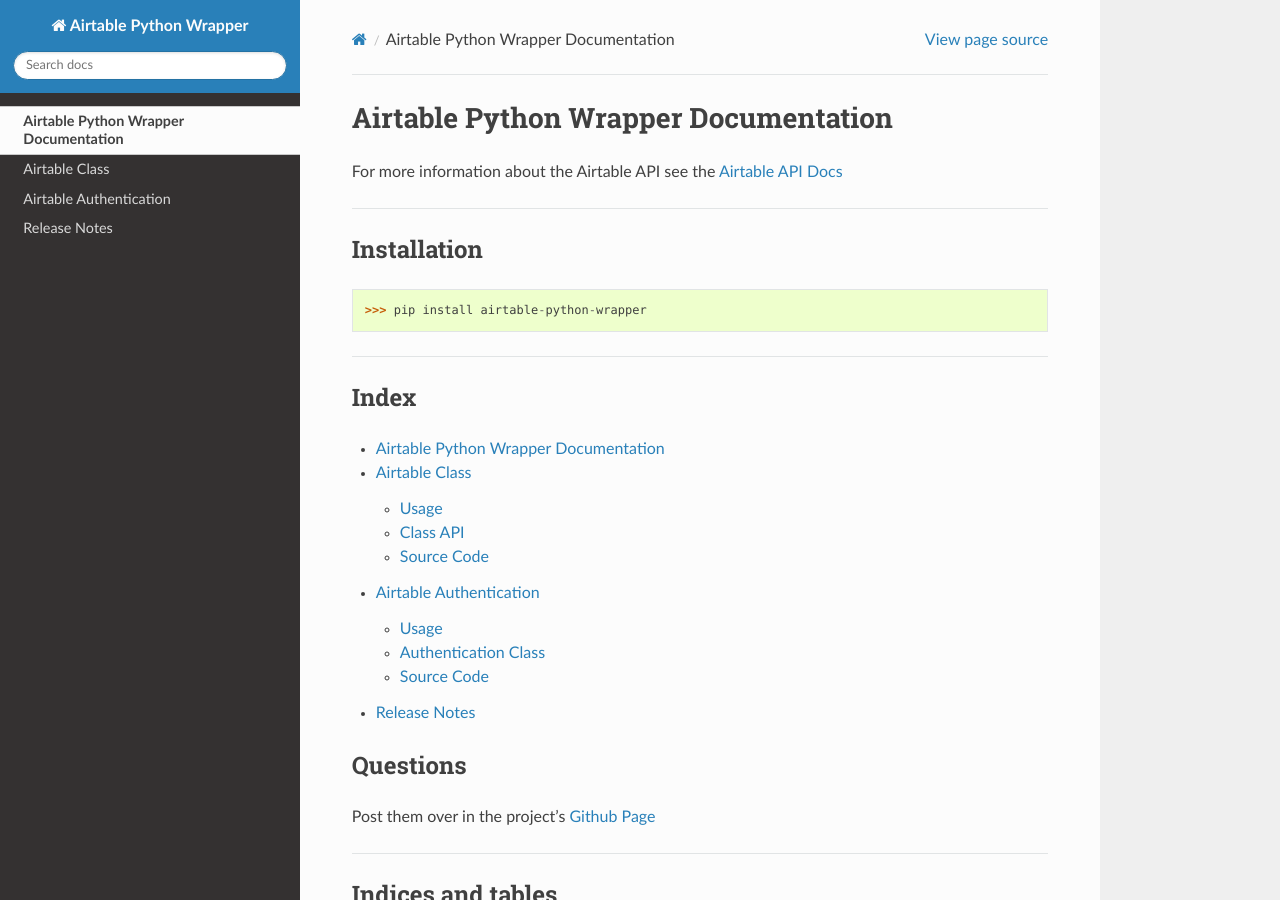
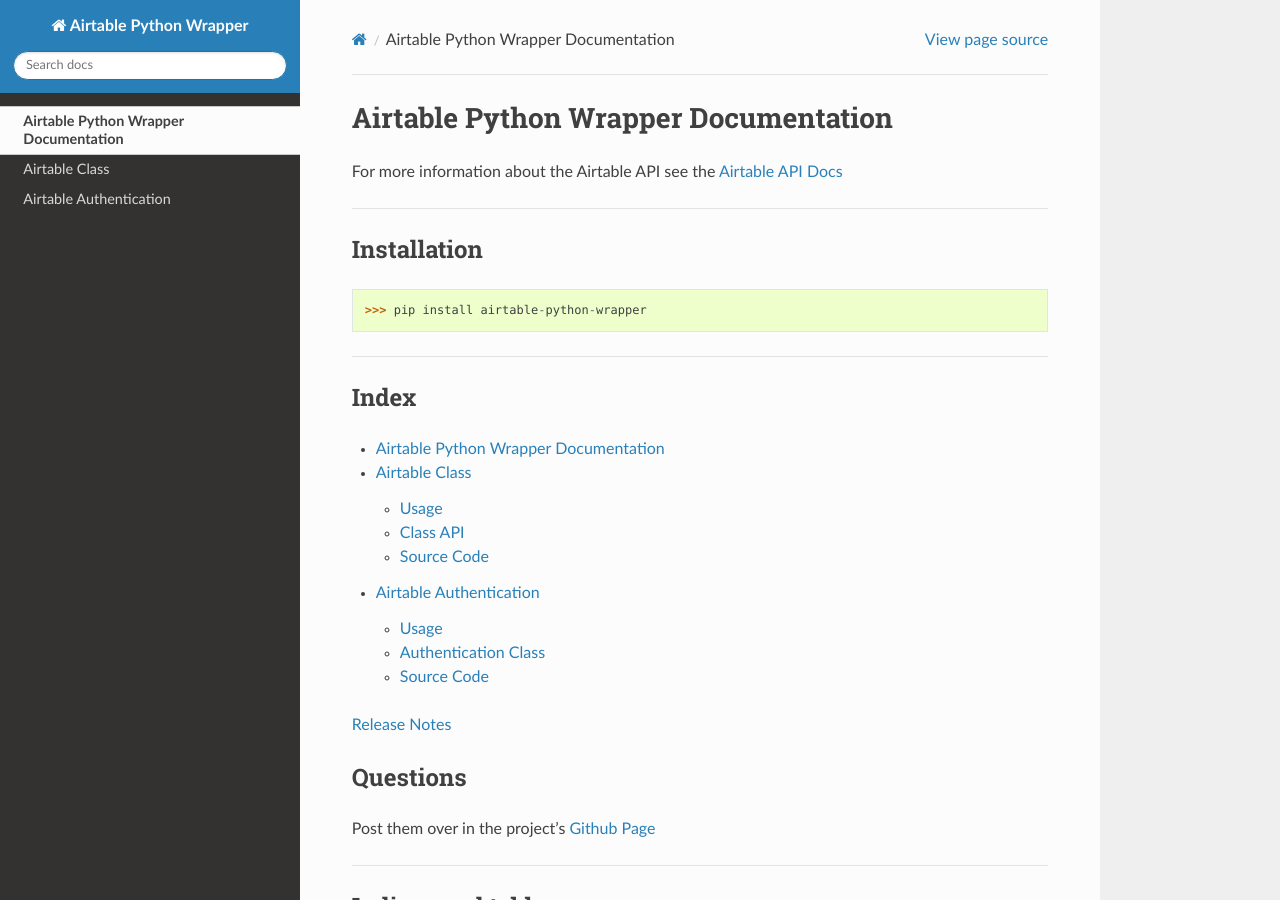
Before and after one commit to gtalarico/pyairtable, a Sphinx documentation site: the page built from docs/source/index.rst, in a window 1280 px wide and 900 px high. Built offline with Sphinx 7.4.7 and the Read the Docs theme 2.0.0, drawn with Linux system fonts in a browser that asks for light colours; the version number could not be read and is left out.

Commit message:
Release notes as link

```diff
--- a/docs/source/index.rst
+++ b/docs/source/index.rst
@@ -27,8 +27,8 @@
    self
    api
    authentication
-   release
 
+`Release Notes <https://github.com/gtalarico/airtable-python-wrapper/blob/master/HISTORY.md>`_
 
 
 Questions
--- a/docs/source/release.rst
+++ /dev/null
@@ -1,5 +0,0 @@
-Release Notes
-=============
-
-***********
-.. literalinclude:: ../../HISTORY.md
```
